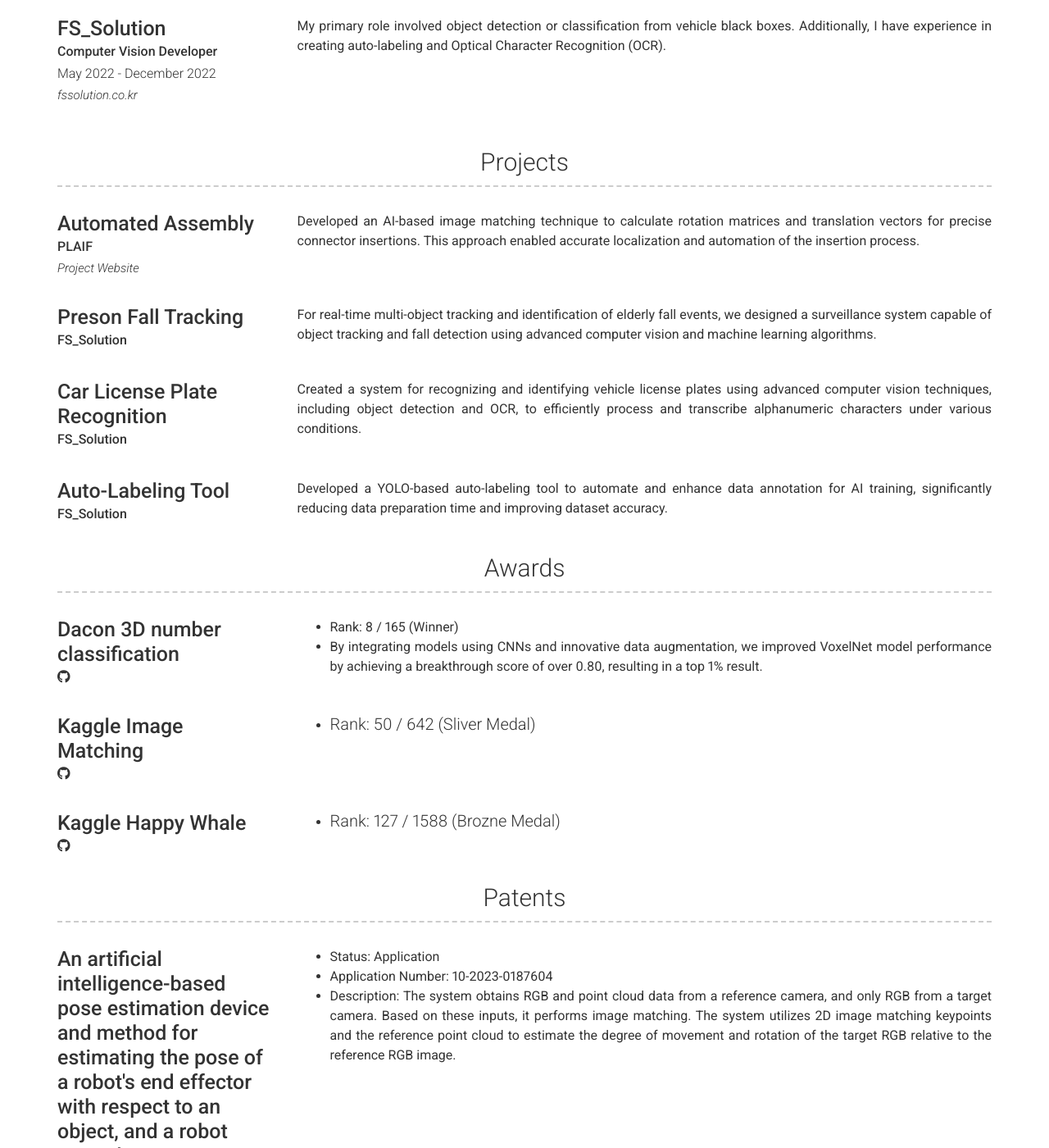
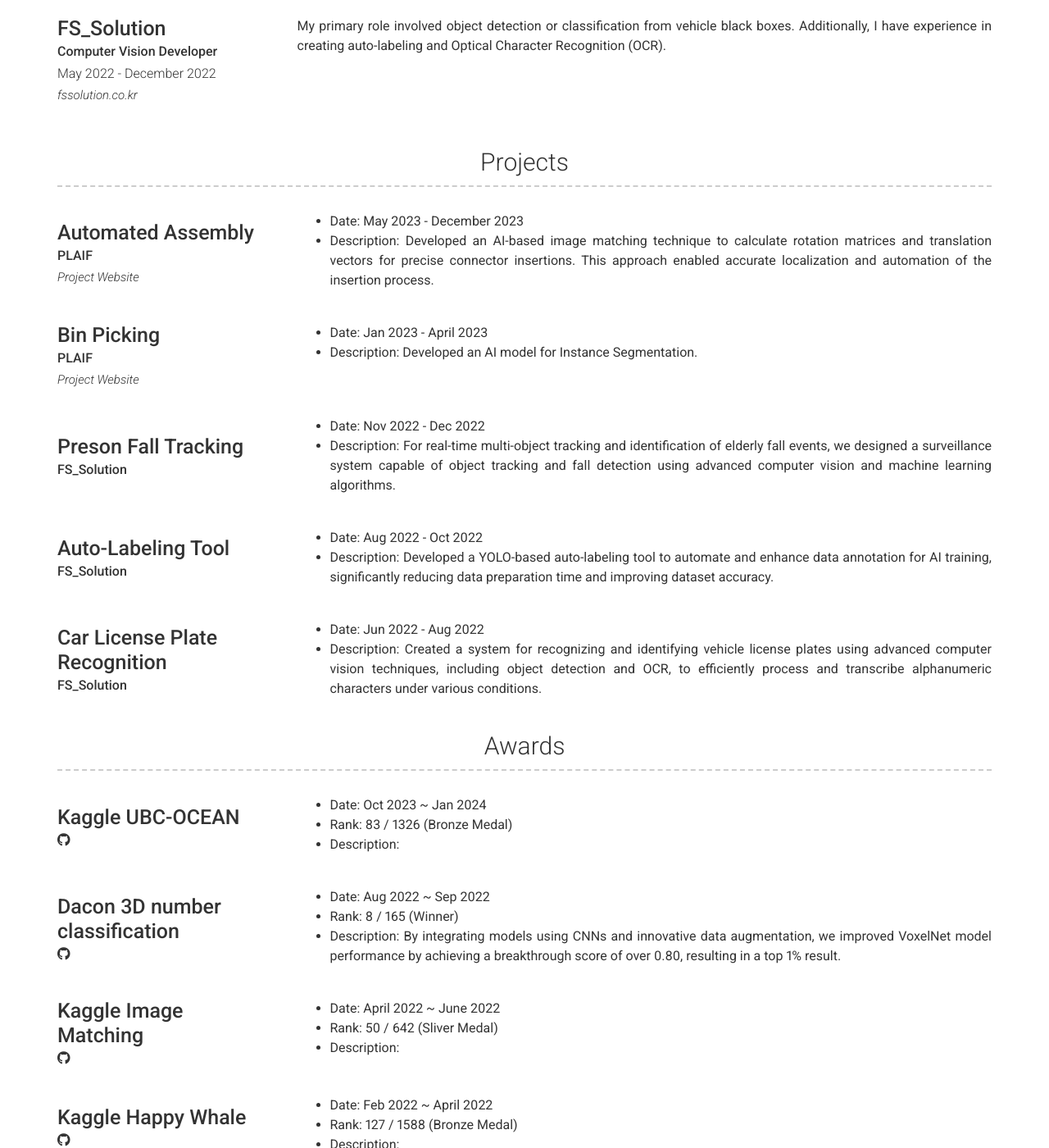
Before and after one commit to honeybadger78/honeybadger78.github.io, a Jekyll site: the page built from index.md, in a window 1280 px wide and 1400 px high, scrolled down 1011 px. Shown: the whole window at 82% size. Built offline with Jekyll 4.4.1, drawn with Linux system fonts in a browser that asks for light colours; nearby versions of some CDN libraries; some of the changed text lies outside the part shown.

Commit message:
Update job title and project descriptions

```diff
--- a/_config.yml
+++ b/_config.yml
@@ -7,7 +7,7 @@ version: 2
 
 # Personal info
 name: Jaewoo Choi
-title: Computer Vision
+title: Computer Vision Engineer
 email: allyouneed3002@gmaiil.com
 website: https://www.linkedin.com/in/iamjaewoo/
 
@@ -51,7 +51,10 @@ content:
         sub_title: BSc Industrial Engineering (GPA 3.34/4.5)
         caption: 2016 - 2022
         description: | # this will include new lines to allow paragraphs
-            I may not have been the most studious or naturally gifted student, but my dedication to pursuing my passions was unwavering. My academic journey led me to major in Industrial Engineering and minor in Big Data Software, areas where my true interests and hard work converged to forge a unique and robust skill set.
+            I may not have been the most studious or naturally gifted student,
+            but my dedication to pursuing my passions was unwavering.
+            My academic journey led me to major in Industrial Engineering and minor in Big Data Software,
+            areas where my true interests and hard work converged to forge a unique and robust skill set.
 
   - title: Experience # Title for the section
     layout: list # Type of content section (list/text)
@@ -62,7 +65,9 @@ content:
         sub_title: Computer Vision Developer
         caption: January 2023 - Present
         description: | # this will include new lines to allow paragraphs
-            I focus on developing 6D pose estimation for various objects, complemented by my expertise in instance segmentation and object detection. I also calibrated the robot and camera, and finally derived the coordinates of the objects from the robot.
+            I focus on developing 6D pose estimation for various objects,
+            complemented by my expertise in instance segmentation and object detection.
+            I also calibrated the robot and camera, and finally derived the coordinates of the objects from the robot.
 
       - layout: left
         title: FS_Solution
@@ -70,40 +75,72 @@ content:
         sub_title: Computer Vision Developer
         caption: May 2022 - December 2022
         description: | # this will include new lines to allow paragraphs
-            My primary role involved object detection or classification from vehicle black boxes. Additionally, I have experience in creating auto-labeling and Optical Character Recognition (OCR).
+            My primary role involved object detection or classification from vehicle black boxes.
+            Additionally, I have experience in creating auto-labeling and Optical Character Recognition (OCR).
 
   - title: Projects # Title for the section
     layout: list # Type of content section (list/text)
     content:
+
       - layout: top-left
         title: Automated Assembly
         sub_title: PLAIF
         link: youtube.com/watch?v=qSy5WwlCLMY
         link_text: Project Website
         description: | # this will include new lines to allow paragraphs
-          Developed an AI-based image matching technique to calculate rotation matrices and translation vectors for precise connector insertions. This approach enabled accurate localization and automation of the insertion process.
+          - Date: May 2023 - December 2023
+          - Description: Developed an AI-based image matching technique to calculate rotation matrices and translation vectors for precise connector insertions.
+          This approach enabled accurate localization and automation of the insertion process.
+
+      - layout: top-left
+        title: Bin Picking
+        sub_title: PLAIF
+        link: youtube.com/watch?v=z3cKrSe1jms
+        link_text: Project Website
+        description: | # this will include new lines to allow paragraphs
+          - Date: Jan 2023 - April 2023
+          - Description: Developed an AI model for Instance Segmentation.
 
       - layout: top-left
         title: Preson Fall Tracking
         sub_title: FS_Solution
         description: | # this will include new lines to allow paragraphs
-          For real-time multi-object tracking and identification of elderly fall events, we designed a surveillance system capable of object tracking and fall detection using advanced computer vision and machine learning algorithms.
+          - Date: Nov 2022 - Dec 2022
+          - Description: For real-time multi-object tracking and identification of elderly fall events,
+          we designed a surveillance system capable of object tracking and fall detection
+          using advanced computer vision and machine learning algorithms.
+
+      - layout: top-left
+        title: Auto-Labeling Tool
+        sub_title: FS_Solution
+        description: | # this will include new lines to allow paragraphs
+          - Date: Aug 2022 - Oct 2022
+          - Description: Developed a YOLO-based auto-labeling tool to automate and enhance data annotation for AI training,
+          significantly reducing data preparation time and improving dataset accuracy.
 
       - layout: top-left
         title: Car License Plate Recognition
         sub_title: FS_Solution
         description: | # this will include new lines to allow paragraphs
-          Created a system for recognizing and identifying vehicle license plates using advanced computer vision techniques, including object detection and OCR, to efficiently process and transcribe alphanumeric characters under various conditions.
+          - Date: Jun 2022 - Aug 2022
+          - Description: Created a system for recognizing and identifying vehicle license plates using advanced computer vision techniques,
+          including object detection and OCR, to efficiently process and transcribe alphanumeric characters under various conditions.
 
-      - layout: top-left
-        title: Auto-Labeling Tool
-        sub_title: FS_Solution
-        description: | # this will include new lines to allow paragraphs
-          Developed a YOLO-based auto-labeling tool to automate and enhance data annotation for AI training, significantly reducing data preparation time and improving dataset accuracy.
 
   - title: Awards # Title for the section
     layout: list # Type of content section (list/text)
     content:
+      - layout: top-left
+        title: Kaggle UBC-OCEAN
+        additional_links:
+          - title:  sproogen/modern-resume-theme
+            icon: fab fa-github
+            url:
+        description: | # this will include new lines to allow paragraphs
+          - Date: Oct 2023 ~ Jan 2024
+          - Rank: 83 / 1326 (Bronze Medal)
+          - Description:
+
       - layout: top-left
         title: Dacon 3D number classification
         additional_links:
@@ -111,8 +148,11 @@ content:
             icon: fab fa-github
             url: github.com/honeybadger78/dacon_3d_number_classification
         description: | # this will include new lines to allow paragraphs
+          - Date: Aug 2022 ~ Sep 2022
           - Rank: 8 / 165 (Winner)
-          - By integrating models using CNNs and innovative data augmentation, we improved VoxelNet model performance by achieving a breakthrough score of over 0.80, resulting in a top 1% result.
+          - Description: By integrating models using CNNs and innovative data augmentation,
+            we improved VoxelNet model performance by achieving a breakthrough score of over 0.80,
+            resulting in a top 1% result.
 
       - layout: top-left
         title: Kaggle Image Matching
@@ -121,8 +161,9 @@ content:
             icon: fab fa-github
             url: github.com/honeybadger78/kaggle_image_matching2022
         description: | # this will include new lines to allow paragraphs
+          - Date: April 2022 ~ June 2022
           - Rank: 50 / 642 (Sliver Medal)
-          -
+          - Description:
 
       - layout: top-left
         title: Kaggle Happy Whale
@@ -131,8 +172,9 @@ content:
             icon: fab fa-github
             url: github.com/honeybadger78/kaggle_happy_whale
         description: | # this will include new lines to allow paragraphs
-          - Rank: 127 / 1588 (Brozne Medal)
-          -
+          - Date: Feb 2022 ~ April 2022
+          - Rank: 127 / 1588 (Bronze Medal)
+          - Description:
 
   - title: Patents
     layout: list
```
